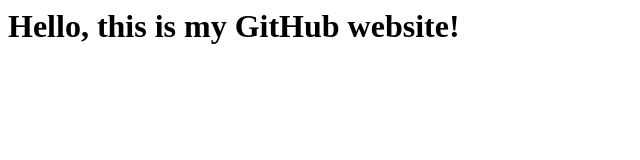
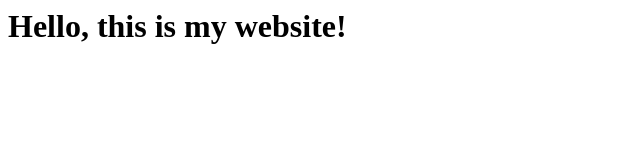
Before and after one commit to gauri1217/gauri1217.github.io, a plain HTML site: page index.html in a window 1280 px wide. Shown: the whole page, without its empty margins (0-640 px from the left). Drawn offline with Linux system fonts and the light colour scheme.

Commit message:
Update index.html

```diff
--- a/index.html
+++ b/index.html
@@ -1,8 +1,8 @@
 <html>
 <head>
-  <title>My GitHub Website</title>
+  <title>Gauri Mahajan | Electrical Eengineer and Data Scientist</title>
 </head>
 <body>
-  <h1>Hello, this is my GitHub website!</h1>
+  <h1>Hello, this is my website!</h1>
 </body>
 </html>
```
